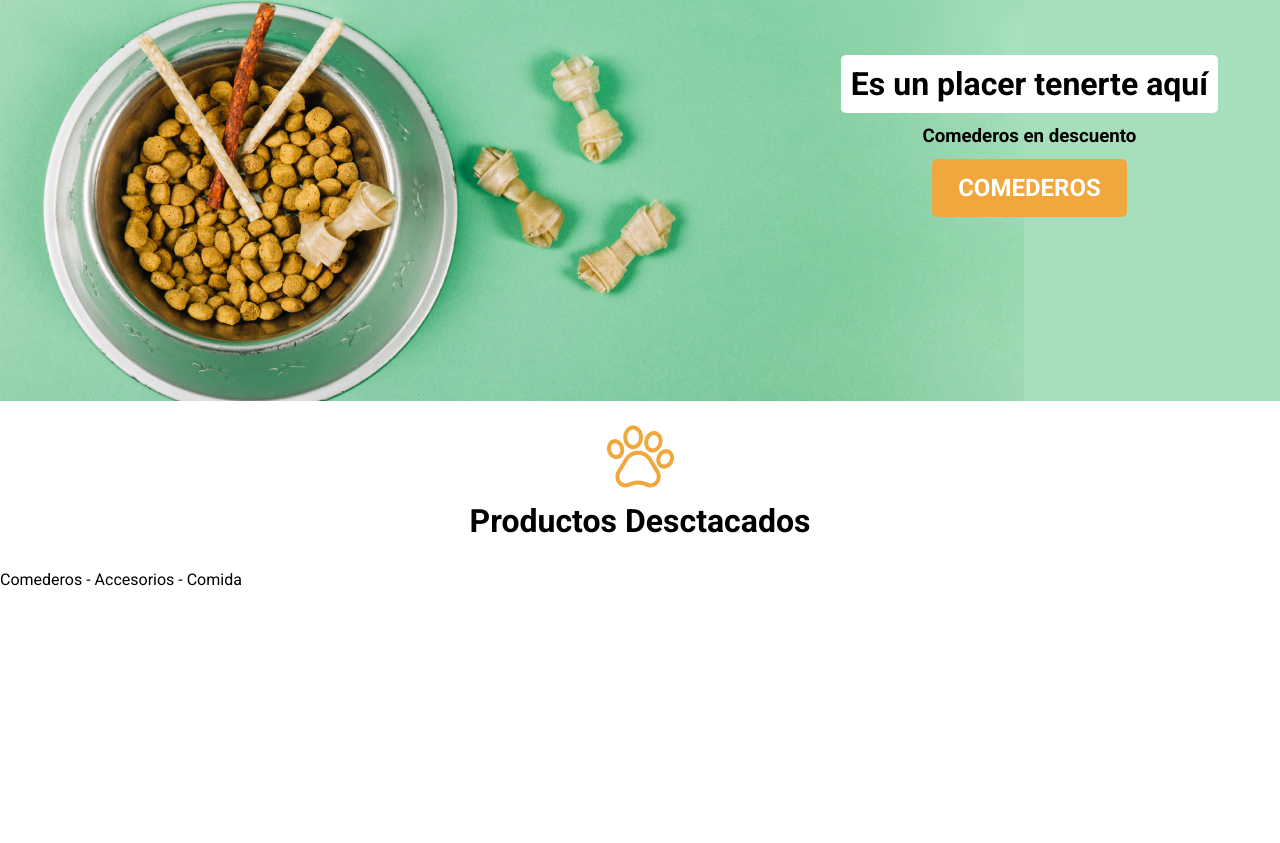
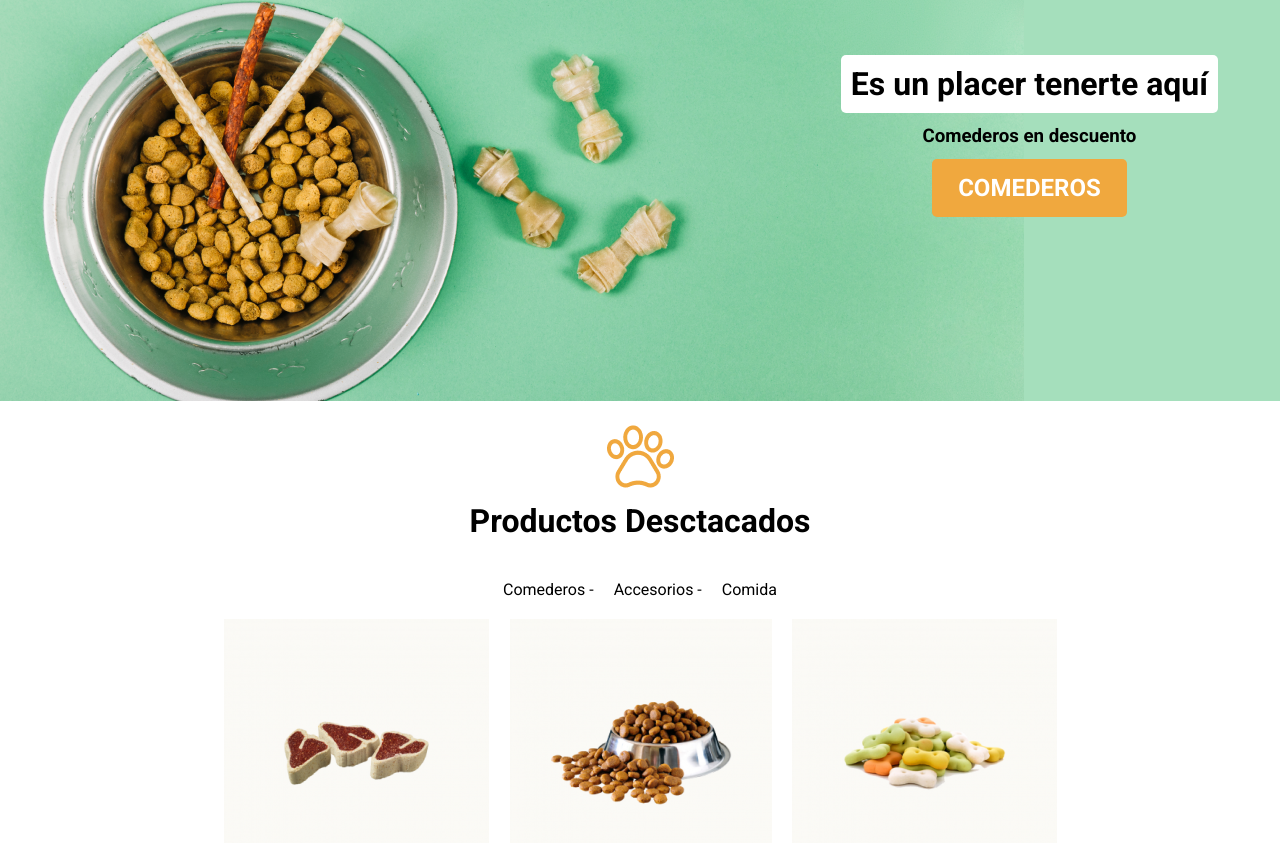
Before and after one commit to cartunduaga06/petshop-mejorada, a plain HTML site: page index.html in a window 1280 px wide. Shown: the part 89-932 px from the top of the page. Before the commit the page ends 800 px from the top, so only its background shows below. Drawn offline with Linux system fonts and the light colour scheme.

Commit message:
fotos prodcutos

```diff
--- a/index.html
+++ b/index.html
@@ -53,6 +53,17 @@
           <div class="opciones">
             <span >Comederos - </span><span>Accesorios -</span>  <span> Comida </span>
           </div>
+          <div class="fotos-productos">
+            <div class="caja-productos">
+            <img src="img/churrasquito.png" alt="">
+          </div>
+          <div class="caja-productos">
+            <img src="img/comedero.png" alt="">
+          </div>
+          <div class="caja-productos">
+            <img src="img/Huesito.png" alt="">
+          </div>
+          </div>
     </main>
     <footer></footer>
   </body>
--- a/style.css
+++ b/style.css
@@ -102,3 +102,18 @@ container {
 .productos h1{
     padding: 10px;
 }
+.opciones {
+  display: flex;
+  justify-content: center;
+
+}
+.opciones span {
+  padding: 10px;
+}
+.fotos-productos{
+  display: flex;
+  justify-content: center;
+}
+.fotos-productos img{
+  padding: 10px;
+}
```
Also changed, not shown: img/Huesito.png (added), img/churrasquito.png (added), img/comedero.png (added).
